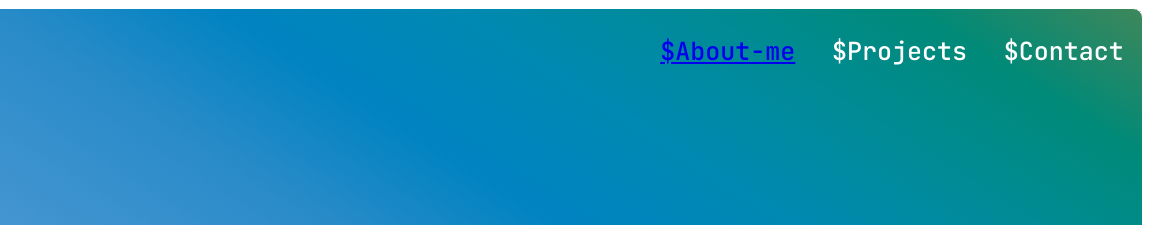
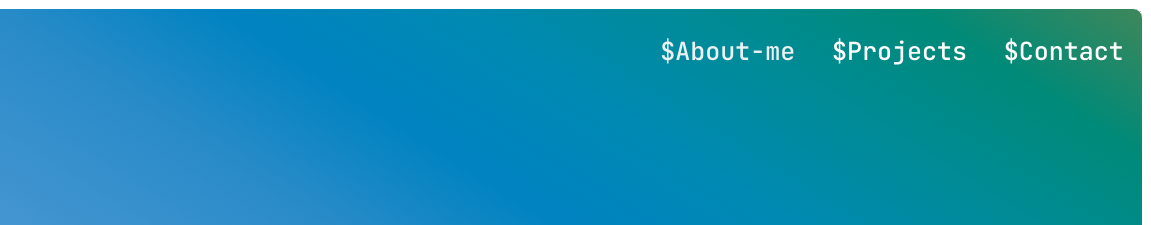
Before and after one commit to Zakir-Ayub/portfolio-website, a plain HTML site: page src/Index.html in a window 1280 px wide. Shown: the top 225 px of the page, 129-1280 px from the left. Drawn offline with Linux system fonts and the light colour scheme.

Commit message:
fixed underline issue with href tag

```diff
--- a/css/Index.css
+++ b/css/Index.css
@@ -278,3 +278,8 @@ body{
 .information{
 	padding-left: 30px;
 }
+
+.no-blue-underline{
+	color: #ecf0f1;
+	text-decoration: none;
+}
--- a/src/Index.html
+++ b/src/Index.html
@@ -43,7 +43,7 @@
 			<img class ="logo" src="images/main_logo.png" alt = "Zakir Ayub's Logo"/>
 			<ul class="list">
 				<li>
-					<a href="about-me.html">
+					<a class="no-blue-underline" href="about-me.html">
 						$About-me
 					</a>
 				</li>
```
